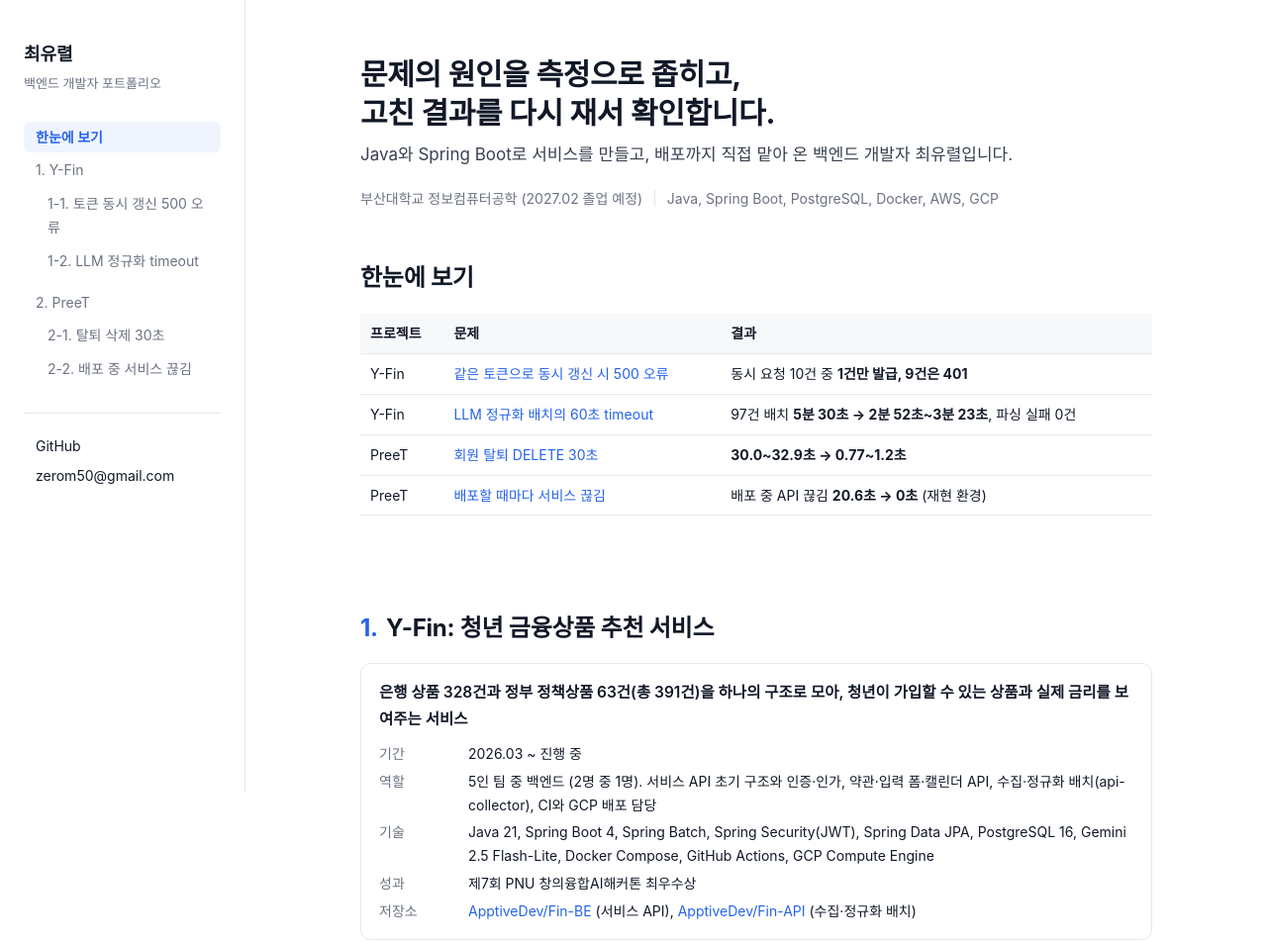
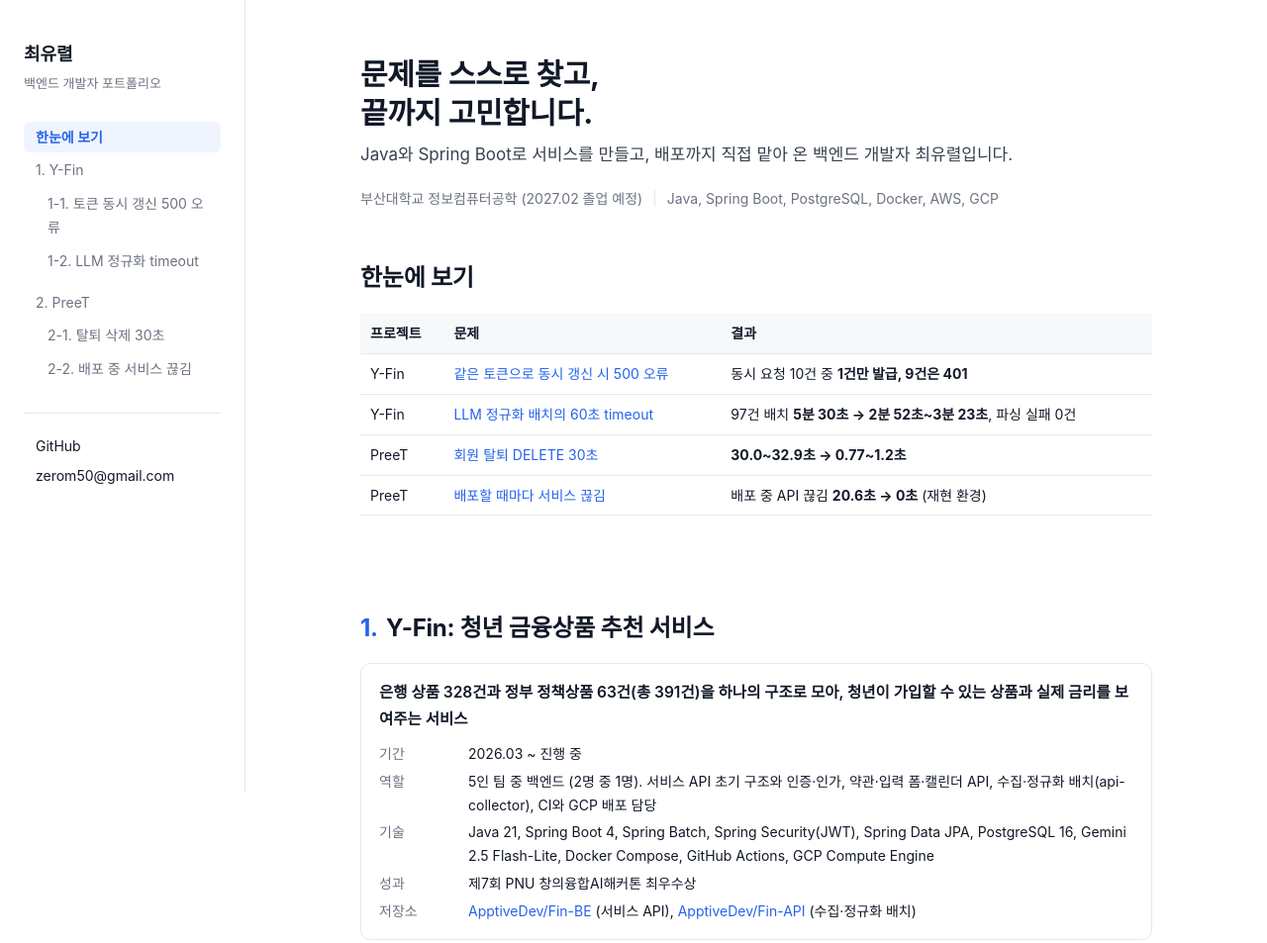
Before and after one commit to yuyeol3/portfolio, a plain HTML site: page index.html in a window 1280 px wide. Shown: the top 953 px of the page at 99% size. Drawn offline with Linux system fonts and the light colour scheme; a web font is replaced by a local one.

Commit message:
헤드라인 변경

```diff
--- a/index.html
+++ b/index.html
@@ -205,7 +205,7 @@
 <div class="wrap">
 
 <header class="intro" id="overview">
-  <h1>문제의 원인을 측정으로 좁히고,<br>고친 결과를 다시 재서 확인합니다.</h1>
+  <h1>문제를 스스로 찾고,<br>끝까지 고민합니다.</h1>
   <p class="lead">Java와 Spring Boot로 서비스를 만들고, 배포까지 직접 맡아 온 백엔드 개발자 최유렬입니다.</p>
   <p class="meta"><span>부산대학교 정보컴퓨터공학 (2027.02 졸업 예정)</span><span>Java, Spring Boot, PostgreSQL, Docker, AWS, GCP</span></p>
 
```
